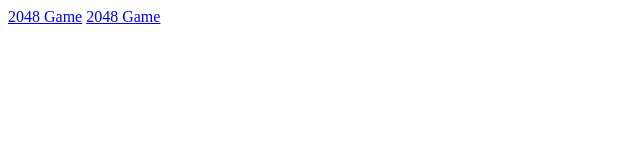
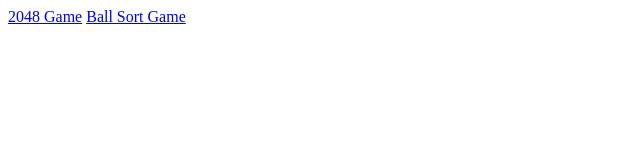
Before and after one commit to kbteam-ltd/kbteam-ltd.github.io, a plain HTML site: page index.html in a window 1280 px wide. Shown: the full height of the page, 0-640 px from the left. Drawn offline with Linux system fonts and the light colour scheme.

Commit message:
Update index.html

```diff
--- a/index.html
+++ b/index.html
@@ -1,2 +1,2 @@
 <a href="/policy/merge_master_2048_game.html">2048 Game</a>
-<a href="/policy/ball_sort_game.html">2048 Game</a>
+<a href="/policy/ball_sort_game.html">Ball Sort Game</a>
```
